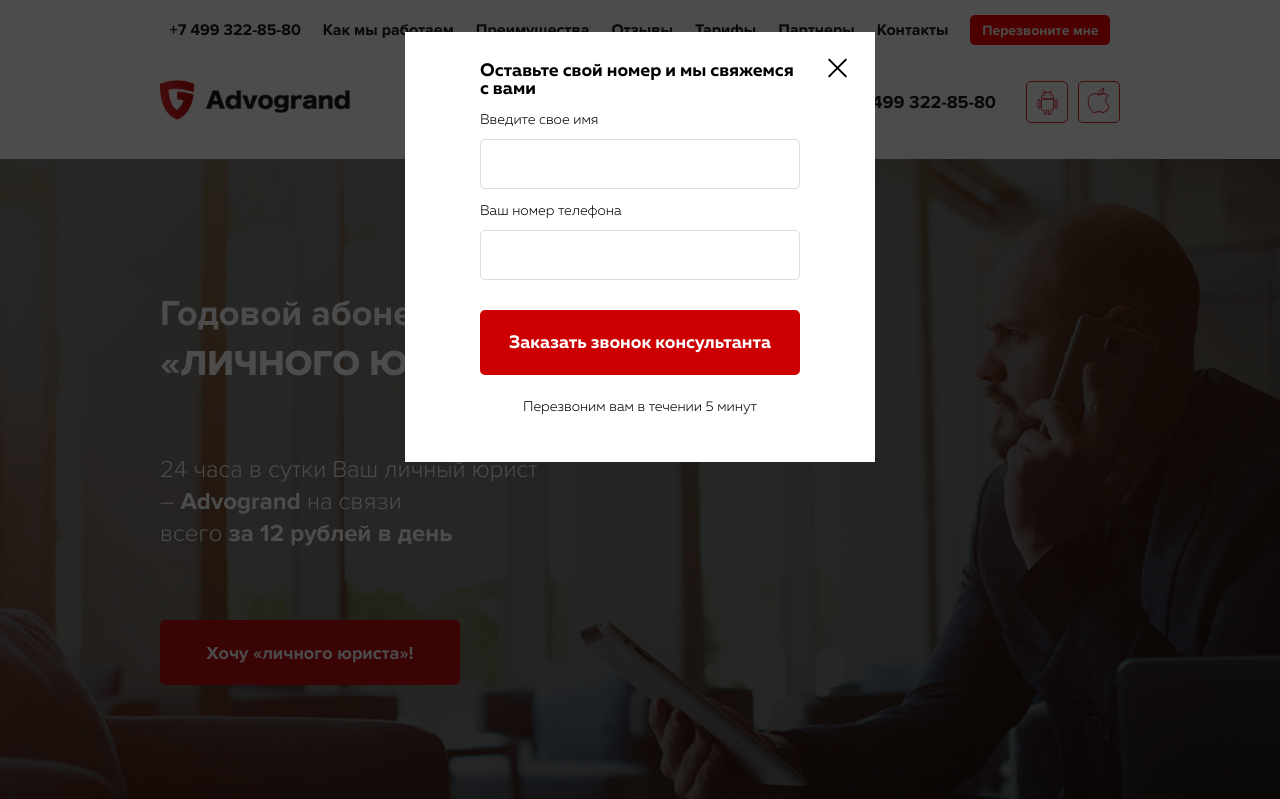
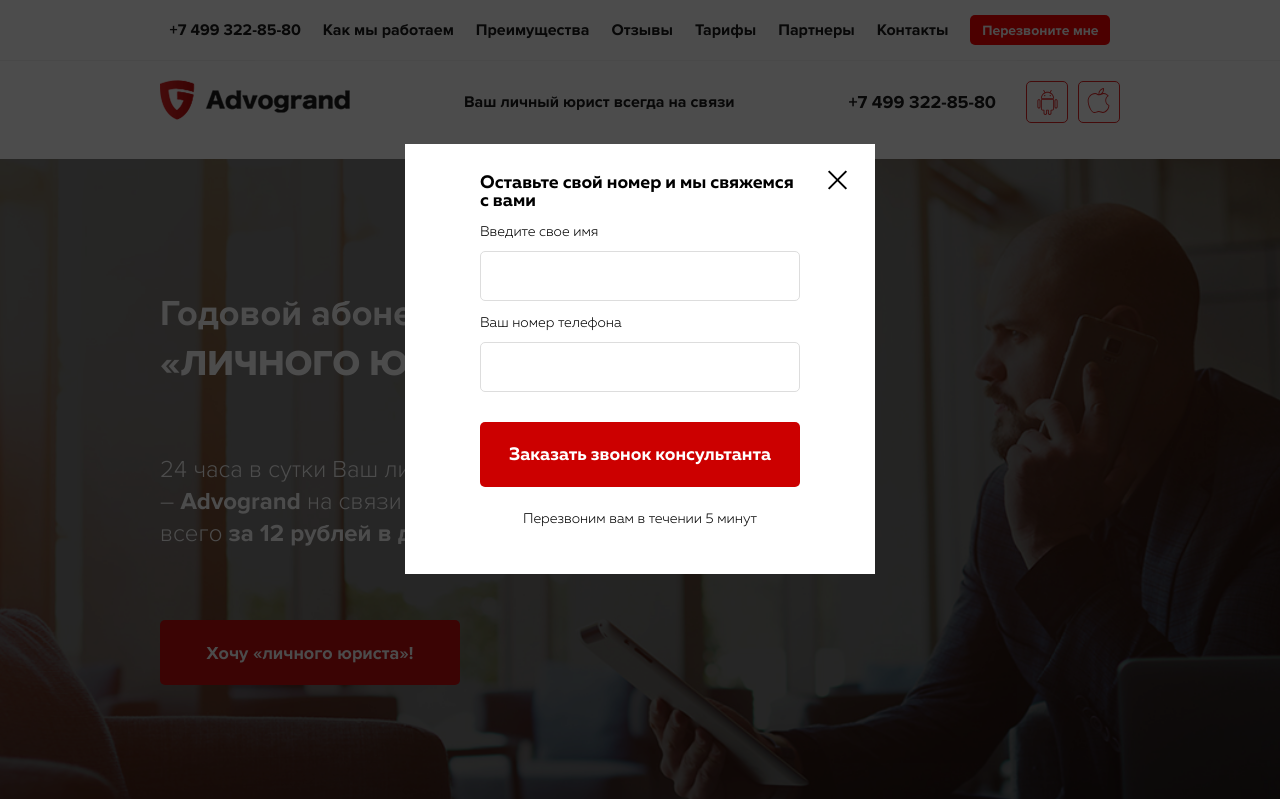
Before and after one commit to sergeyyarkov/advogrand-grid, a plain HTML site: page index.html in a window 1280 px wide. Shown: the top 799 px of the page. Drawn offline with Linux system fonts and the light colour scheme.

Commit message:
Add files via upload

```diff
--- a/src/styles/style.css
+++ b/src/styles/style.css
@@ -1141,7 +1141,7 @@ footer {
     background-color: #fff;
     margin-left: auto;
     margin-right: auto;
-    margin-top: 2rem;
+    margin-top: 9rem;
     padding-top: 30px;
     padding-left: 75px;
     padding-right: 75px;
```
